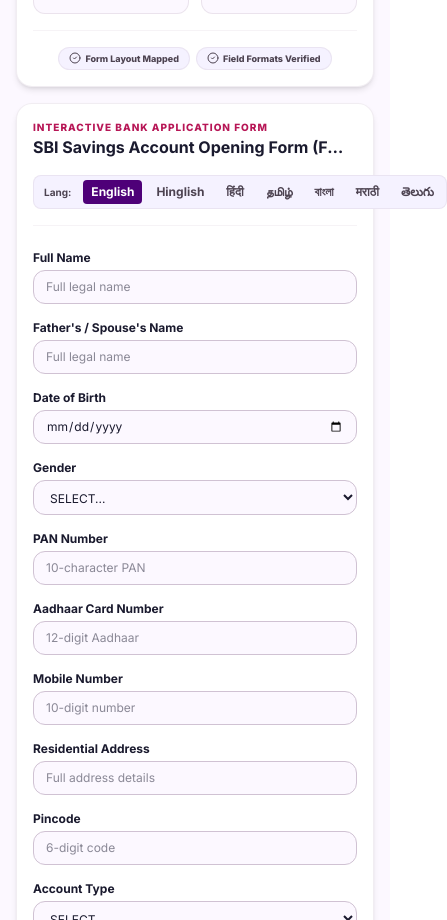
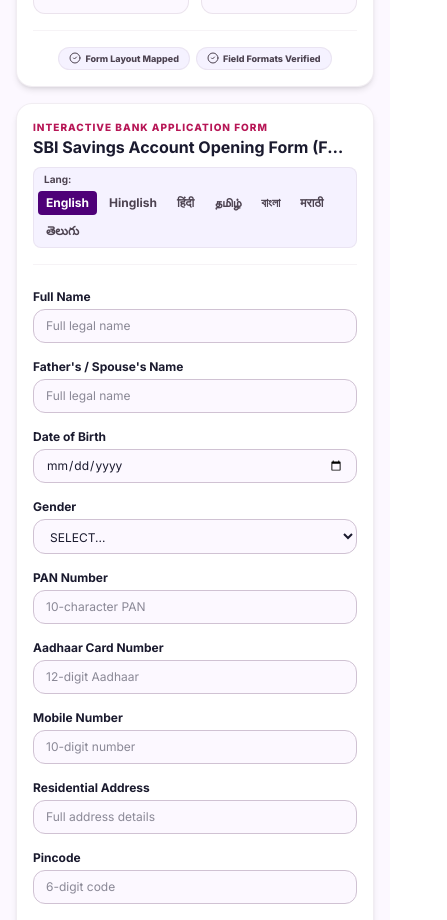
Before and after one commit to theyogeshm/FormSaathi, a React (Vite) app in the folder frontend/: page / in a window 390 px wide. Shown: the part 4940-5860 px from the top of the page, 447 px wide, since content can reach past the window. Built offline with nearby package versions, Linux system fonts and the light colour scheme.

Commit message:
fix: language bar wraps on mobile, guidance panel visible on all screens

```diff
--- a/frontend/src/components/Showcase.tsx
+++ b/frontend/src/components/Showcase.tsx
@@ -1956,7 +1956,7 @@
                         </div>
 
                         {/* Guided Assistant Panel */}
-                        <div className="hidden lg:block bg-primary/5 border border-primary/20 rounded-2xl p-5 space-y-4 relative overflow-hidden">
+                        <div className="bg-primary/5 border border-primary/20 rounded-2xl p-5 space-y-4 relative overflow-hidden">
                           <div className="flex justify-between items-center border-b border-primary/10 pb-2">
                             <span className="text-[10px] font-extrabold text-primary uppercase tracking-widest flex items-center gap-1.5">
                               <Sparkles className="w-3.5 h-3.5 text-secondary animate-pulse" /> {t('sh_ai_guide', formLang)}
@@ -2379,7 +2379,8 @@
             <div className="bg-white rounded-2xl sm:rounded-3xl p-4 sm:p-6 border border-outline-variant/30 shadow-md flex flex-col min-h-[400px] sm:min-h-[460px]">
 
               {/* Form Header with Language Toggle */}
-              <div className="flex flex-col sm:flex-row justify-between items-start sm:items-center border-b border-outline-variant/20 pb-4 gap-4">
+              <div className="border-b border-outline-variant/20 pb-4">
+                <div className="flex flex-col sm:flex-row justify-between items-start sm:items-center gap-2 sm:gap-4">
                   <div className="min-w-0 flex-1">
                     <span className="text-[10px] font-extrabold text-secondary uppercase tracking-widest block">
                       {t('sh_form_title', formLang)}
@@ -2390,8 +2391,10 @@
                   </div>
 
                   {/* Multilingual Pills — synced to global language */}
-                <div className="flex flex-shrink-0 items-center gap-1.5 bg-surface-container-low p-1 rounded-lg border border-outline-variant/30">
-                  <span className="text-[10px] font-bold text-on-surface-variant px-1.5">{t('sh_lang_label', formLang)}</span>
+                  <div className="w-full sm:w-auto">
+                    <div className="flex flex-wrap items-center gap-1 bg-surface-container-low p-1 rounded-lg border border-outline-variant/30">
+                      <span className="text-[10px] font-bold text-on-surface-variant px-1.5 w-full sm:w-auto">{t('sh_lang_label', formLang)}</span>
+                      <div className="flex flex-wrap gap-1">
                         {LANGUAGES.map((l) => (
                           <button
                             key={l.code}
@@ -2403,6 +2406,9 @@
                             {l.nativeName}
                           </button>
                         ))}
+                      </div>
+                    </div>
+                  </div>
                 </div>
               </div>
 
```
Lines whose indentation alone changed are shown as unchanged.
